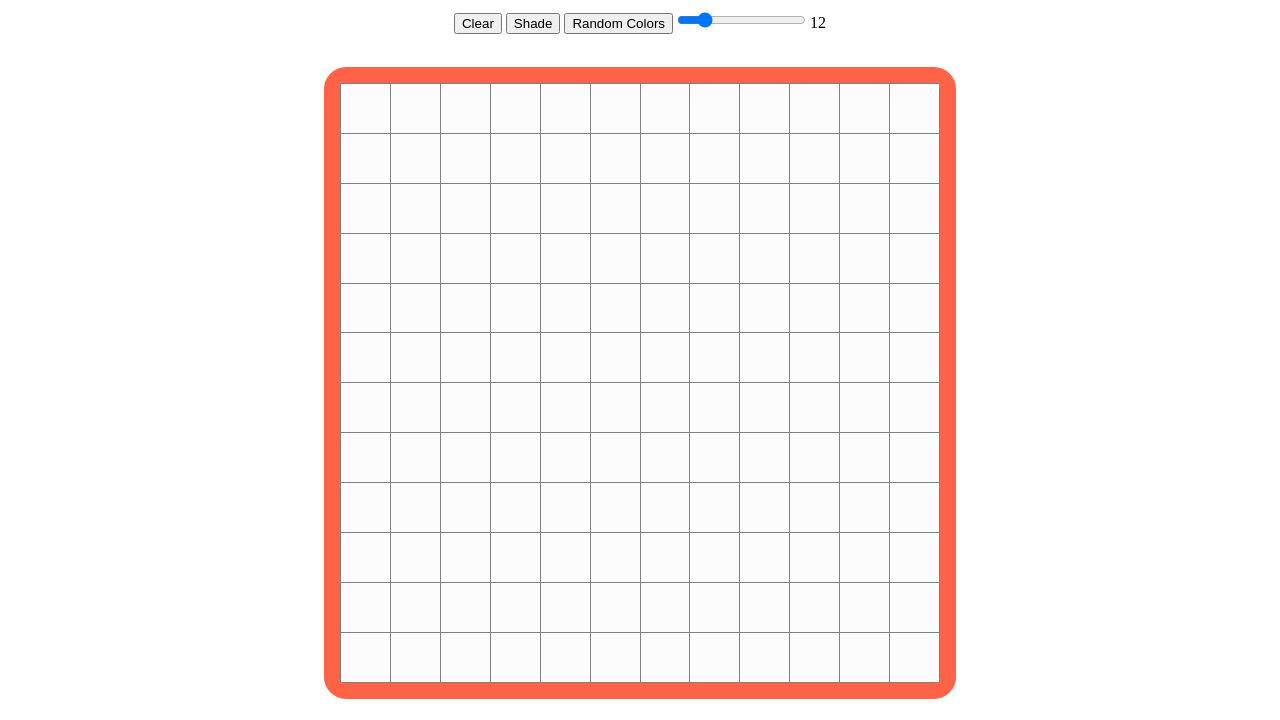
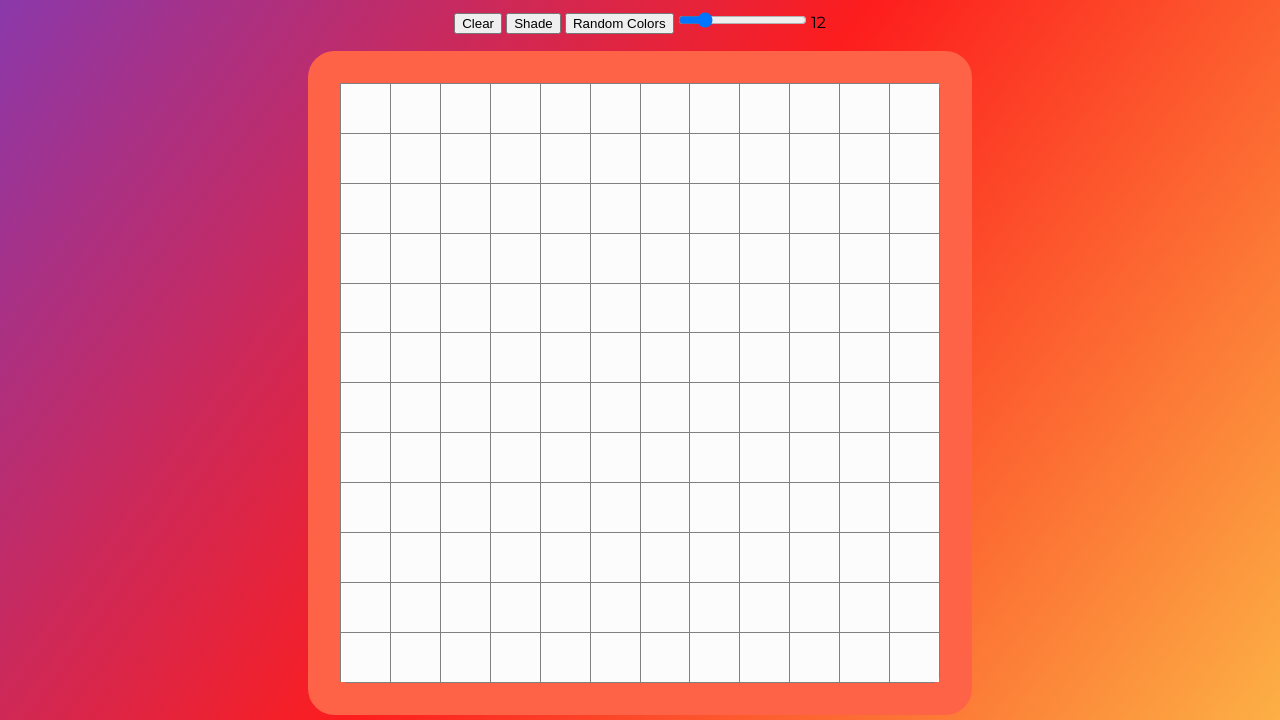
Before and after one commit to CStewartDev/Etch-a-sketch, a plain HTML site: page index.html in a window 1280 px wide. Shown: the part 80-800 px from the top of the page. Drawn offline with nearby package versions, Linux system fonts and the light colour scheme.

Commit message:
updated readme and minor tweaks

```diff
--- a/index.html
+++ b/index.html
@@ -8,6 +8,9 @@
     <link rel="shortcut icon" href="/images/favicon.ico" type="image/x-icon">
     <link href="https://unpkg.com/sanitize.css" rel="stylesheet" />
     <link rel="stylesheet" href="style.css">
+    <link rel="preconnect" href="https://fonts.googleapis.com">
+    <link rel="preconnect" href="https://fonts.gstatic.com" crossorigin>
+    <link href="https://fonts.googleapis.com/css2?family=Montserrat&display=swap" rel="stylesheet">
 </head>
 <body>
     <h1>Etch-A-Sketch</h1>
--- a/script.js
+++ b/script.js
@@ -55,6 +55,7 @@ shadeOn = !shadeOn;
 multicolorOn = false;
 }
 
+//this grabs the A value and cuts it down. The background behind the container is Black, so they start to blend together.
 function shader(e) {
     if(e.target.style.backgroundColor.match(/rgba/)){
         let currentColor = e.target.style.backgroundColor;
--- a/style.css
+++ b/style.css
@@ -1,3 +1,10 @@
+html{
+    height: 100vh;
+    background: rgb(131,58,180);
+    background: linear-gradient(126deg, rgba(131,58,180,1) 0%, rgba(253,29,29,1) 50%, rgba(252,176,69,1) 100%);
+    font-family: 'Montserrat', sans-serif;
+}
+
 body {
     display: flex;
     justify-content: center;
@@ -14,7 +21,7 @@ body {
     grid-template-rows: repeat(6,1fr);
     border-right: .1rem solid grey;
     border-bottom: .1rem solid grey;
-    box-shadow: 0 0 0 1rem tomato;
+    box-shadow: 0 0 0 2rem tomato;
     border-radius: .5rem;
     margin-top:3rem;
 }
```
Also changed, not shown: 1 other file.
